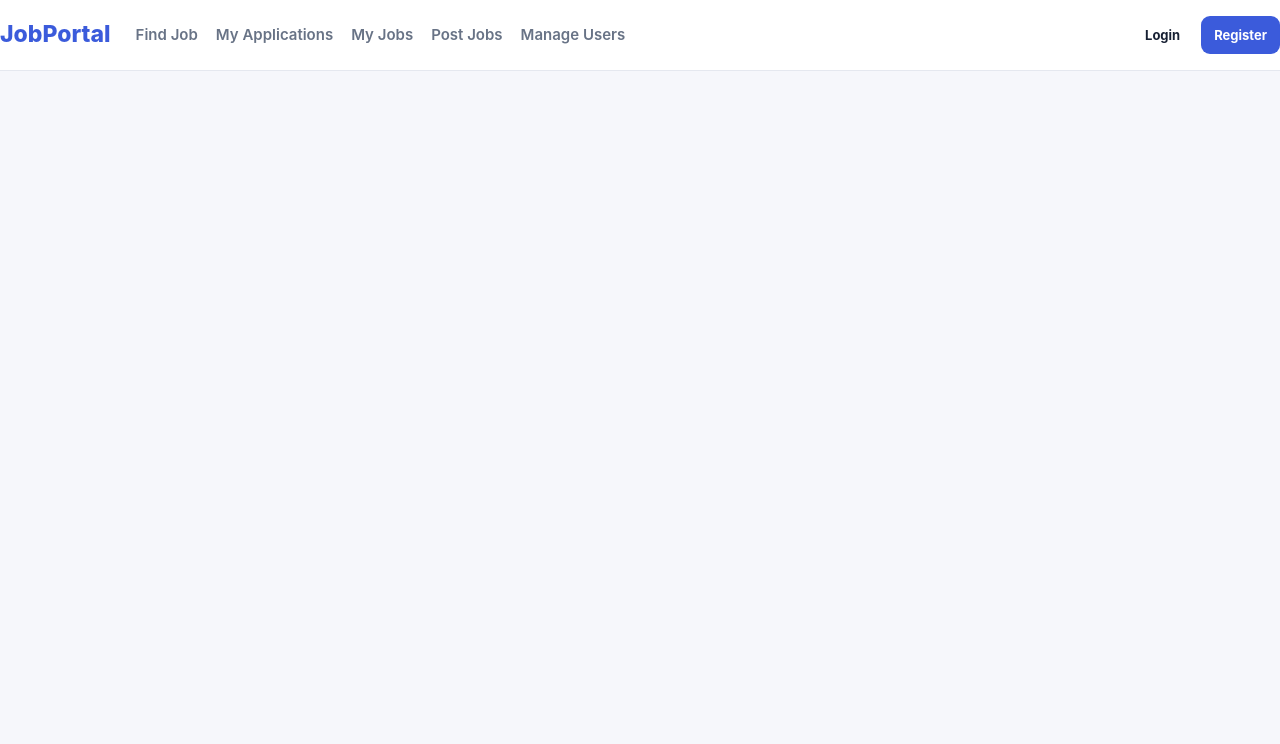
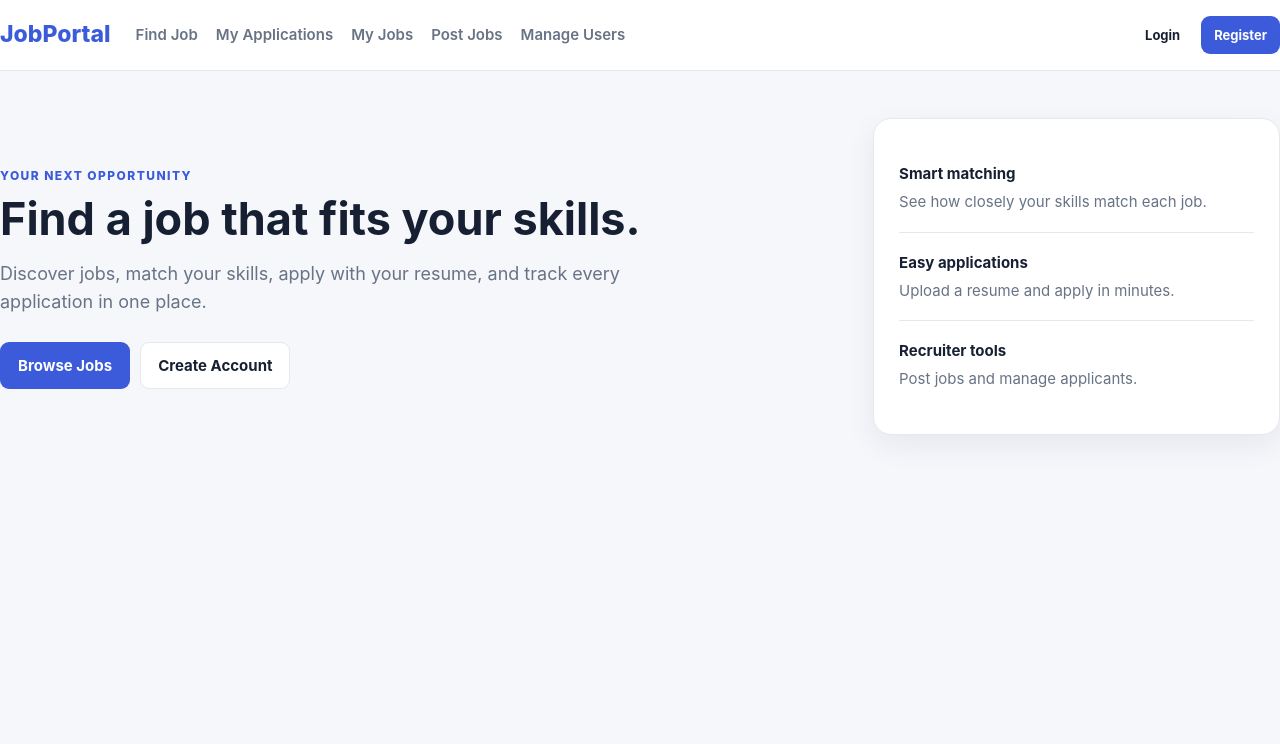
Before and after one commit to PavanKumarBollu/ANP-D7211, a plain HTML site: page JobPortalProject/index.html in a window 1280 px wide. Drawn offline with Linux system fonts and the light colour scheme.

Commit message:
JobPortalUIapplication

```diff
--- a/JobPortalProject/css/styles.css
+++ b/JobPortalProject/css/styles.css
@@ -1,11 +1,24 @@
+:root {
+  --bg: #f6f7fb;
+  --card: #fff;
+  --text: #172033;
+  --muted: #687386;
+  --primary: #3b5bdb;
+  --primary-dark: #2f49b5;
+  --border: #e5e8ef;
+  --danger: #c9364b;
+  --success: #16845b;
+  --shadow: 0 10px 30px rgba(24, 34, 55, 0.07);
+}
+
 * {
   box-sizing: border-box;
 }
 
 body {
   margin: 0;
-  background: #f6f7fb;
-  color: #172033;
+  background: var(--bg);
+  color: var(--text);
   font:
     15px/1.55 Inter,
     Segoe UI,
@@ -22,8 +35,8 @@ a {
 }
 
 .site-header {
-  background-color: #fff;
-  border-bottom: 1px solid #e5e8ef;
+  background: #fff;
+  border-bottom: 1px solid var(--border);
 }
 .nav {
   min-height: 70px;
@@ -34,7 +47,7 @@ a {
 
 .brand {
   font-weight: 800;
-  color: #3b5bdb;
+  color: var(--primary);
   font-size: 23px;
 }
 .nav-links {
@@ -44,8 +57,11 @@ a {
 }
 
 .nav-links a {
-  color: #687386;
+  color: var(--muted);
   font-weight: 600;
+}
+.nav-links a:hover {
+  color: var(--primary);
 }
 .nav-actions {
   display: flex;
@@ -70,6 +86,72 @@ a {
 }
 
 .btn-primary {
-  background-color: #3b5bdb;
-  color: #fff;
+  background-color: var(--primary);
+  color: var(--card);
 }
+
+.btn-light {
+  background: #fff;
+  border-color: var(--border);
+}
+
+.main {
+  min-height: calc(100vh - 130px);
+  padding: 42px 0;
+}
+.page {
+  min-height: 400px;
+}
+.hero {
+  display: grid;
+  grid-template-columns: 1.35fr 0.65fr;
+  gap: 28px;
+  align-items: center;
+  padding: 5px 0;
+}
+.hero h1 {
+  font-size: 45px;
+  line-height: 1.05;
+  margin: 8px 0 18px;
+  max-width: 700px;
+}
+.hero p {
+  font-size: 18px;
+  color: var(--muted);
+  max-width: 650px;
+}
+.eyebrow {
+  font-size: 12px;
+  font-weight: 800;
+  letter-spacing: 0.12em;
+  color: var(--primary);
+}
+.hero-actions {
+  display: flex;
+  gap: 10px;
+  margin-top: 26px;
+}
+
+.hero-card {
+  background: var(--card);
+  border: 1px solid var(--border);
+  border-radius: 18px;
+  padding: 25px;
+  box-shadow: var(--shadow);
+}
+.hero-stat {
+  padding: 18px 0;
+  border-bottom: 1px solid var(--border);
+}
+
+.hero-stat:last-child {
+  border: 0;
+}
+.hero-stat b,
+.hero-stat span {
+  display: block;
+}
+.hero-stat span {
+  color: var(--muted);
+  margin-top: 5px;
+}
--- a/JobPortalProject/index.html
+++ b/JobPortalProject/index.html
@@ -26,7 +26,37 @@
     </div>
 
    </header>
+<main class="container main">
+  <section id="page-home" class="page">
+    <div class="hero">
+      <div>
+        <span class="eyebrow">YOUR NEXT OPPORTUNITY</span>
+        <h1>Find a job that fits your skills.</h1>
+        <p>Discover jobs, match your skills,
+          apply with your resume,
+          and track every application in one place.</p>
+        <div class="hero-actions">
+          <a href="#/jobs" class="btn btn-primary">Browse Jobs</a>
+          <a href="#/Register" class="btn btn-light">Create Account</a>
+        </div>
+      </div>
+      <div class="hero-card">
+        <div class="hero-stat">
+          <b>Smart matching</b>
+          <span>See how closely your skills match each job.</span>
+        </div>
+        <div class="hero-stat">
+          <b>Easy applications</b>
+          <span>Upload a resume and apply in minutes.</span>
+        </div>
+        <div class="hero-stat">
+          <b>Recruiter tools</b>
+          <span>Post jobs and manage applicants.</span>
+        </div>
 
+      </div>
+    </div>
+  </section></main>
 
 
   </body>
```
